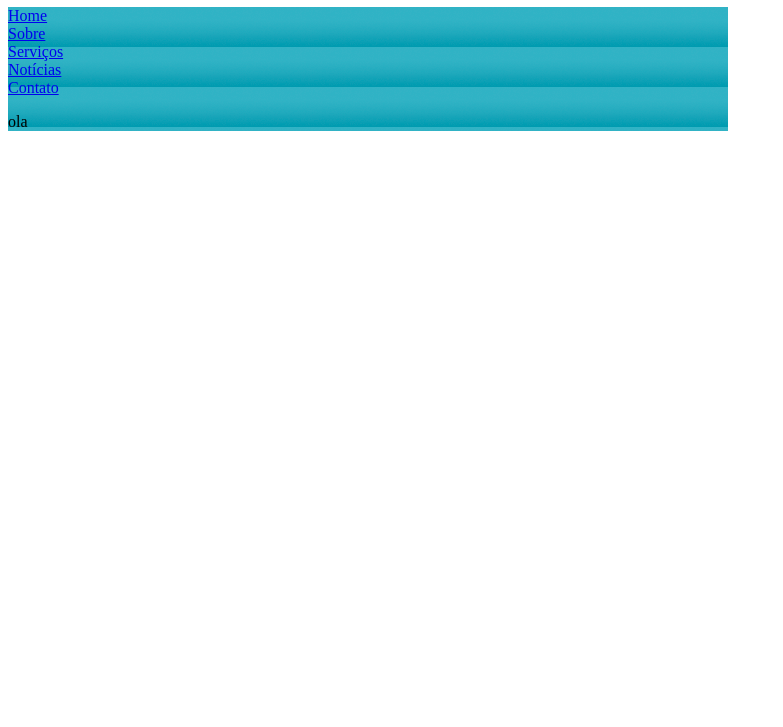
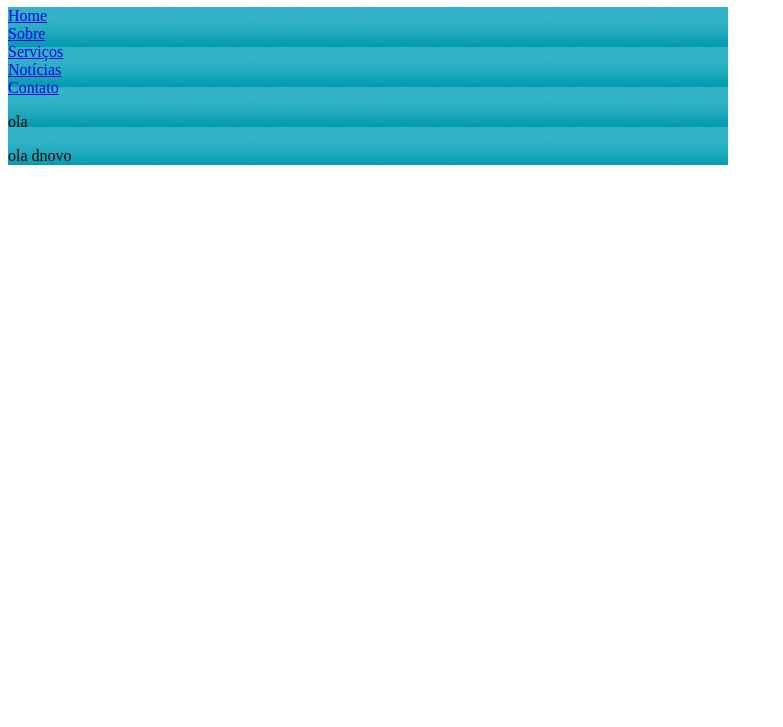
Before and after one commit to lucasxxtq/hacktoberfest22, a plain HTML site: page index.html in a window 1280 px wide. Shown: the part 73-800 px from the top of the page, without its empty margins (0-783 px from the left). Drawn offline with Linux system fonts and the light colour scheme; files whose address does not match are found by name.

Commit message:
Update index.html

```diff
--- a/index.html
+++ b/index.html
@@ -16,6 +16,7 @@
         <li class="noticias"><a href="noticias.html">Notícias</a></li>
         <li class="contato"><a href="contato.html">Contato</a></li>
          <p>ola</p>
+         <p>ola dnovo</p>
 
     </ul>
 </body>
```
